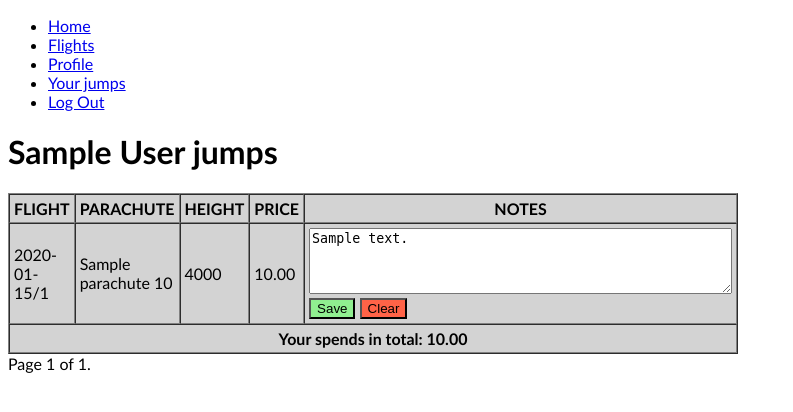
After one commit to edyp/jump-2, a Django app: page /accounts/your-jumps in a window 1280 px wide. The commit adds this page. Shown: the top 412 px of the page, without its empty margins (0-793 px from the left). Run offline with Django 3.2, Linux system fonts and the light colour scheme; a user stored in the database is signed in; tables that the repository leaves empty hold one stand-in row (values such as "Sample post").

Commit message:
Added User Jumps View Beside user jumps view, refactored Ticket model attribute name from 'flight' to 'flight', and added notes filed to Ticket model for user notes. Added user jumps view to navbar. Refactored Flight list template. Ticket list closed in separate template and included, pagination controls closed in separate template and included.

```diff
--- a/src/clubs/admin.py
+++ b/src/clubs/admin.py
@@ -4,7 +4,7 @@ from .models import Club, Ticket
 
 
 class TicketAdmin(admin.ModelAdmin):
-    list_display = ['bought_by', 'luggage', 'flights', 'exit_height', 'price']
+    list_display = ['bought_by', 'luggage', 'flight', 'exit_height', 'price']
 
 
 admin.site.register(Club)
--- a/src/clubs/models.py
+++ b/src/clubs/models.py
@@ -42,7 +42,7 @@ class Ticket(models.Model):
                                                on_delete=models.PROTECT,
                                                null=True,
                                                blank=True)
-    flights                = models.ForeignKey('manifest.Flight',
+    flight                = models.ForeignKey('manifest.Flight',
                                                on_delete=models.CASCADE,
                                                null=True,
                                                blank=True)
@@ -54,6 +54,9 @@ class Ticket(models.Model):
                                                  decimal_places=2,
                                                  blank=True,
                                                  default=0.00)
+    notes                  = models.TextField(max_length=1500,
+                                              blank=True,
+                                              default='')
 
 
 @receiver(pre_save, sender=Ticket)
--- a/src/clubs/views.py
+++ b/src/clubs/views.py
@@ -38,7 +38,7 @@ def plan_flight_view(request, pk):
             form_ticket = TicketForm(request.POST, prefix='form_ticket')
             if form_ticket.is_valid():
                 form = form_ticket.save(commit=False)
-                form.flights = related_flight
+                form.flight = related_flight
                 form.save()
                 return redirect('flights_list')
         else:
--- a/src/templates/navbar.html
+++ b/src/templates/navbar.html
@@ -4,6 +4,7 @@
         <li><a href="{% url 'flights_list' %}">Flights</a></li>
         {% if user.is_authenticated %}
             <li><a href="{% url 'profile' %}">Profile</a></li>
+            <li><a href="{% url 'user_jumps_list' %}">Your jumps</a></li>
             <li><a href="{% url 'logout' %}">Log Out</a></li>
         {% else %}
             <li><a href="{% url 'login' %}">Log In</a></li>
--- /dev/null
+++ b/src/templates/pagination_controls.html
@@ -0,0 +1,17 @@
+<div class="pagination">
+    <span class="step-links">
+        {% if page_obj.has_previous %}
+            <a href="?page=1">&laquo; first</a>
+            <a href="?page={{ page_obj.previous_page_number }}">previous</a>
+        {% endif %}
+
+        <span class="current">
+            Page {{ page_obj.number }} of {{ page_obj.paginator.num_pages }}.
+        </span>
+
+        {% if page_obj.has_next %}
+            <a href="?page={{ page_obj.next_page_number }}">next</a>
+            <a href="?page={{ page_obj.paginator.num_pages }}">last &raquo;</a>
+        {% endif %}
+    </span>
+</div>
--- /dev/null
+++ b/src/users/templates/user_tickets_list.html
@@ -0,0 +1,36 @@
+{% extends 'base.html' %}
+
+{% block title %}{{ user.profile }} jumps{% endblock %}
+
+{% block content %}
+    <h1>{{ user.profile }} jumps</h1>
+    <table border="1" width="50%" cellpadding="4" cellspacing="0" style="background-color:lightgrey">
+        <tr>
+            <th>FLIGHT</th>
+            <th>PARACHUTE</th>
+            <th>HEIGHT</th>
+            <th>PRICE</th>
+            <th>NOTES</th>
+        </tr>
+        {% for ticket in page_obj %}
+            <tr>
+                <td>{{ ticket.flight }}</td>
+                <td>{{ ticket.luggage }}</td>
+                <td>{{ ticket.exit_height }}</td>
+                <td>{{ ticket.price }}</td>
+                <td>
+                    <form method="post" action="{% url 'add_note' ticket.id %}">
+                        {% csrf_token %}
+                        <textarea id="notes" name="notes" rows="4" cols="50">{{ ticket.notes }}</textarea>
+                        <button type="submit" style="background-color:lightgreen">Save</button>
+                        <button type="button" onclick="document.getElementById('notes').value = ''" style="background-color:tomato">Clear</button>
+                    </form>
+                </td>
+            </tr>
+        {% endfor %}
+        <tr>
+            <th colspan="5">Your spends in total: {{ total_spend }}</th>
+        </tr>
+    </table>
+    {% include 'pagination_controls.html' %}
+{% endblock %}
--- a/src/users/urls.py
+++ b/src/users/urls.py
@@ -1,8 +1,11 @@
 from django.urls import path
 
-from .views import signup, update_profile
+from .views import signup, update_profile_view
+from .views import UserJumpsView, add_ticket_note_view
 
 urlpatterns = [
     path('signup', signup, name='signup'),
-    path('profile', update_profile, name='profile')
+    path('profile', update_profile_view, name='profile'),
+    path('your-jumps', UserJumpsView.as_view(), name='user_jumps_list'),
+    path('your-jumps/<int:pk>', add_ticket_note_view, name='add_note')
 ]
--- a/src/users/views.py
+++ b/src/users/views.py
@@ -3,9 +3,11 @@ from django.contrib.auth.decorators import login_required
 from django.db import transaction
 from django.views.decorators.http import require_http_methods
 from django.shortcuts import render, redirect
+from django.views.generic.list import ListView
+from django.conf import settings
 
 from .forms import SignUpForm, ProfileForm, UserForm
-
+from clubs.models import Ticket
 
 @require_http_methods(["GET", "POST"])
 def signup(request):
@@ -26,7 +28,7 @@ def signup(request):
 
 @login_required
 @transaction.atomic
-def update_profile(request):
+def update_profile_view(request):
     if request.method == 'POST':
         user_form = UserForm(request.POST, instance=request.user)
         profile_form = ProfileForm(request.POST, instance=request.user.profile)
@@ -39,3 +41,30 @@ def update_profile(request):
         profile_form = ProfileForm(instance=request.user.profile)
         args = {'user_form': user_form, 'profile_form': profile_form}
     return render(request, 'profile.html', args)
+
+
+class UserJumpsView(ListView):
+    model = Ticket
+    paginate_by = 20
+    template_name = 'user_tickets_list.html'
+
+    def get(self, request, *args, **kwargs):
+        if request.user.is_authenticated:
+            self.object_list = request.user.ticket_set.all().order_by('-flight')
+            total_spend = sum([ticket.price for ticket in self.object_list])
+            context = super().get_context_data()
+            context['total_spend'] = total_spend
+            return super().render_to_response(context)
+        return redirect(settings.LOGIN_URL)
+
+
+@login_required
+@require_http_methods(["POST"])
+def add_ticket_note_view(request, pk):
+    if request.method == "POST":
+        ticket = Ticket.objects.get(id=pk)
+        if request.user == ticket.bought_by:
+            notes = request.POST.get('notes')
+            ticket.notes = notes
+            ticket.save()
+    return redirect('user_jumps_list')
```
Also changed, not shown: src/clubs/templates/tickets_list.html (added, +32 -0 lines), src/manifest/templates/flights_list.html (+4 -54 lines).
